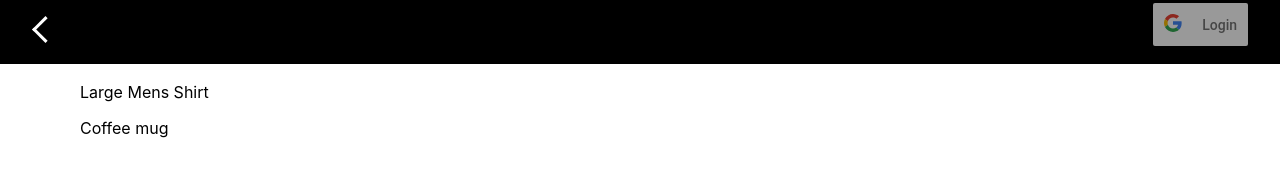
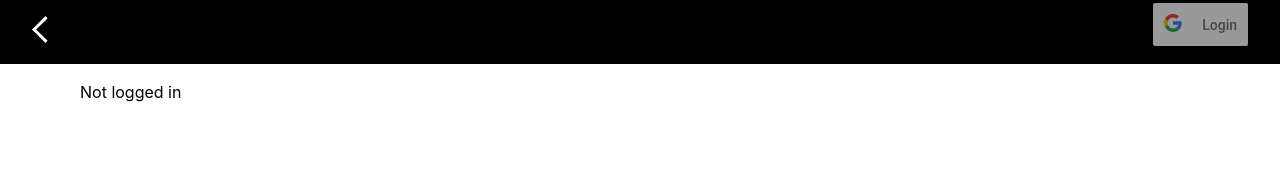
Before and after one commit to Hadeon/july, a React (Create React App) app: page /cart in a window 1280 px wide. Shown: the top 188 px of the page. Built offline with nearby package versions, Linux system fonts and the light colour scheme.

Commit message:
Conditional render in cart; Will need to tweak this to render the list of items but only render the checkout if logged in, or render a login in order to check out if not;

```diff
--- a/src/App.js
+++ b/src/App.js
@@ -12,9 +12,6 @@ import Merch from './routes/Merch';
 import About from './routes/About';
 
 const store = createStore(rootReducer);
-
-// Logged in state and validation at the highest level so the user would be kicked back to login from here.
-// Additionally, pass the logged in state down to PageLayout and hide the navigation options if not logged in.
 
 function App() {
   return (
--- a/src/routes/Cart.js
+++ b/src/routes/Cart.js
@@ -3,12 +3,20 @@ import { useDispatch, useSelector } from 'react-redux';
 
 const Cart = () => {
   let cart = useSelector(state => state.cart.items);
+  let loggedIn = useSelector(state => state.user.userData)
   return (
     <div>
-      <h1>This is a cart</h1>
-      {cart.map((e) => {
-        return <p>{e}</p>
-      })}
+      {loggedIn ? (
+        <h1>This is a cart</h1>,
+        cart.map((e) => {
+          return <p>{e}</p>
+        })
+      ) : (
+        <div>
+          <h1>Must be logged in</h1>
+          <p>Not logged in</p>
+        </div>
+      )}
     </div>
   )
 }
```
